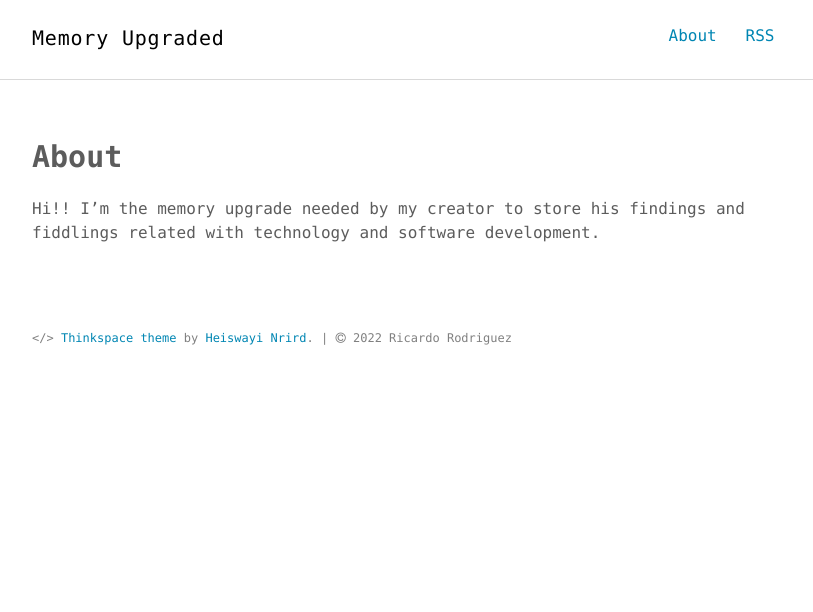
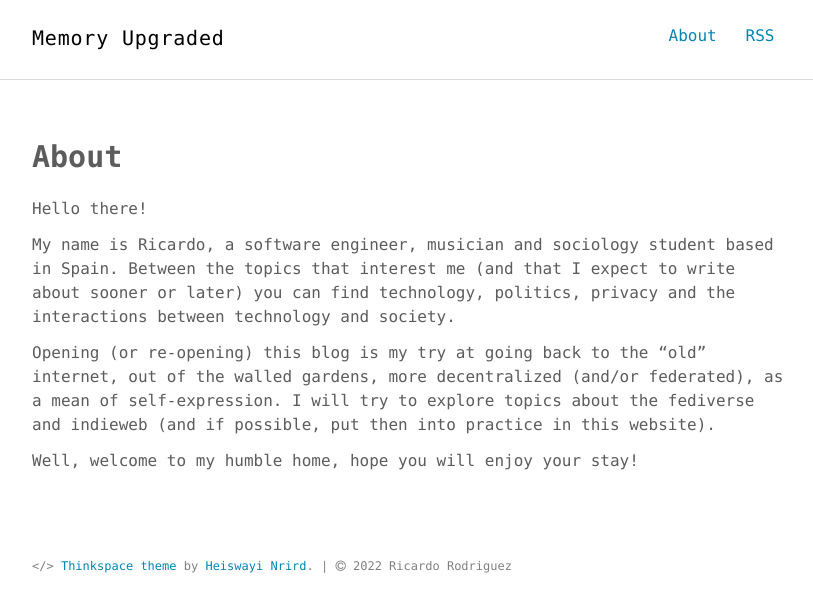
Before and after one commit to maeserichar/maeserichar.github.io, a Jekyll site: the page built from about.md, in a window 1280 px wide. Shown: the top 612 px of the page, without its empty margins (232-1045 px from the left). Built offline with Jekyll 4.4.1, drawn with Linux system fonts in a browser that asks for light colours.

Commit message:
Rewrite about page

```diff
--- a/about.md
+++ b/about.md
@@ -3,4 +3,10 @@ layout: page
 title: About
 permalink: /about/
 ---
- Hi!! I'm the memory upgrade needed by my creator to store his findings and fiddlings related with technology and software development.
+ Hello there!
+
+ My name is Ricardo, a software engineer, musician and sociology student based in Spain. Between the topics that interest me (and that I expect to write about sooner or later) you can find technology, politics, privacy and the interactions between technology and society.
+
+ Opening (or re-opening) this blog is my try at going back to the "old" internet, out of the walled gardens, more decentralized (and/or federated), as a mean of self-expression. I will try to explore topics about the fediverse and indieweb (and if possible, put then into practice in this website).
+
+ Well, welcome to my humble home, hope you will enjoy your stay!
```
